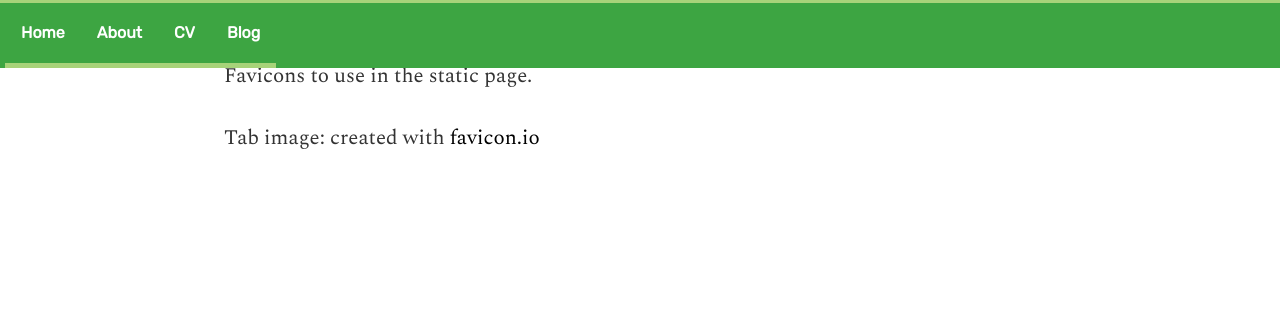
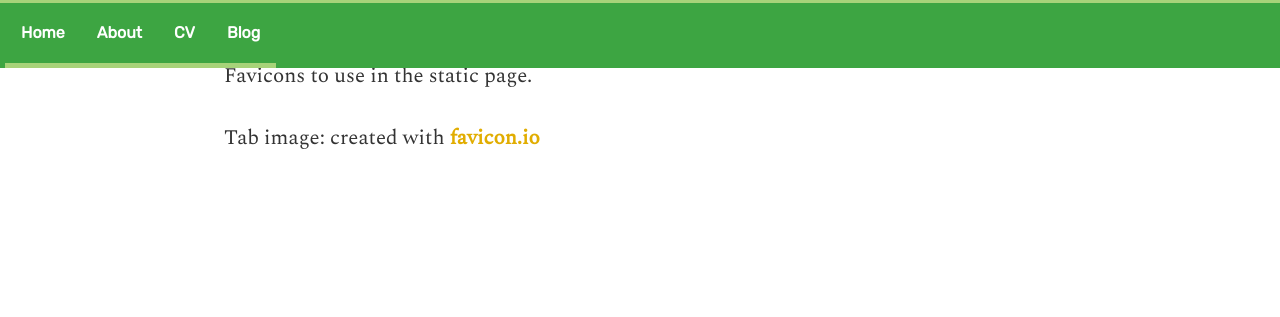
Before and after one commit to finerbrighterlighter/finerbrighterlighter.github.io, a Jekyll site: the page built from icon/readme.md, in a window 1280 px wide. Shown: the top 317 px of the page. Built offline with Jekyll 4.4.1, drawn with Linux system fonts in a browser that asks for light colours; nearby versions of some CDN libraries; our own code applies the rules of GitHub Pages for plain Markdown files.

Commit message:
Update main.css

```diff
--- a/css/main.css
+++ b/css/main.css
@@ -60,7 +60,8 @@ nav ul li, footer ul li {
 
 a {
     text-decoration: none;
-    color: black;
+    font-weight: bold;
+    color: #e1ad01;
 }
 
 a:hover {
```
